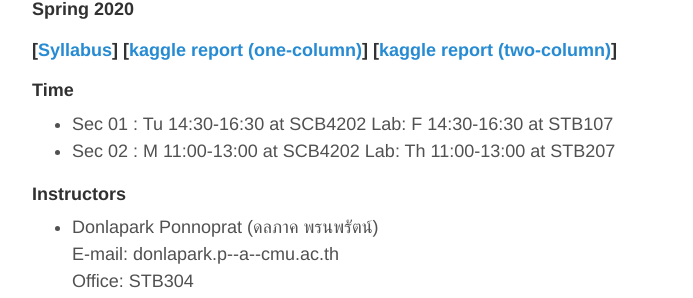
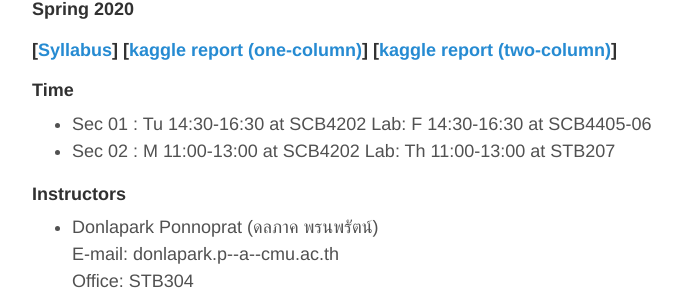
Before and after one commit to donlapark/ds351, a Jekyll site: the page built from index.html, in a window 1280 px wide. Shown: the part 113-411 px from the top of the page, without its empty margins (293-986 px from the left). Built offline with Jekyll 4.4.1, drawn with Linux system fonts in a browser that asks for light colours; the list of posts is cut into pages by our own code.

Commit message:
fixed lab location

```diff
--- a/index.html
+++ b/index.html
@@ -11,7 +11,7 @@ layout: course
 
 <h4><font size="+1">Time</font></h4>
 <ul>
- <li>Sec 01 : Tu 14:30-16:30 at SCB4202 Lab: F 14:30-16:30 at STB107</li>
+ <li>Sec 01 : Tu 14:30-16:30 at SCB4202 Lab: F 14:30-16:30 at SCB4405-06</li>
  <li>Sec 02 : M 11:00-13:00 at SCB4202 Lab: Th 11:00-13:00 at STB207</li>
 </ul>
 
```
Also changed, not shown: 6 other files.
